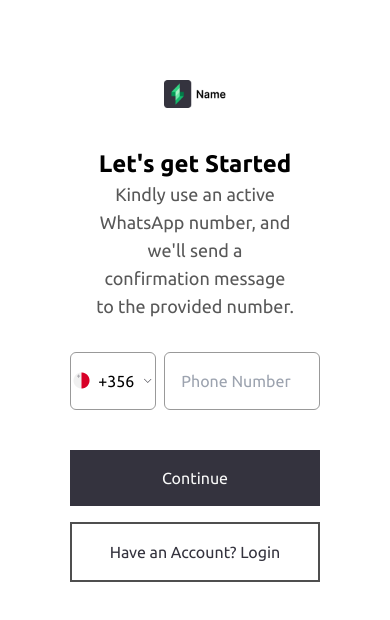
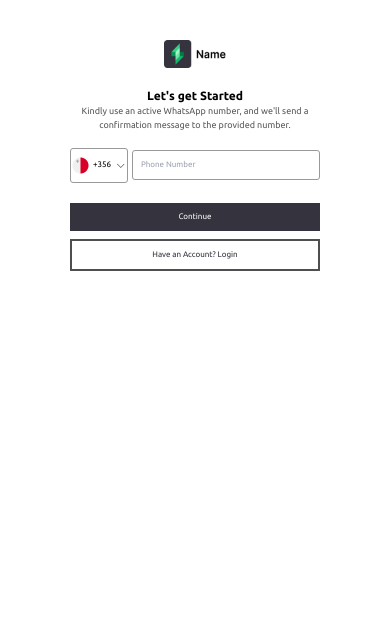
Before and after one commit to pleasantvik/next-test-ch, a React (Vite) app: page / in a window 390 px wide. Shown: the top 620 px of the page. Built offline with nearby package versions, Linux system fonts and the light colour scheme.

Commit message:
media query

```diff
--- a/src/index.css
+++ b/src/index.css
@@ -3,6 +3,10 @@
 @tailwind base;
 @tailwind components;
 @tailwind utilities;
+
+html {
+  font-size: 62.5%;
+}
 
 * {
   box-sizing: border-box;
@@ -61,4 +65,8 @@ hr {
   .br-left {
     border-right: none;
   }
+
+  html {
+    font-size: 50%;
+  }
 }
```
